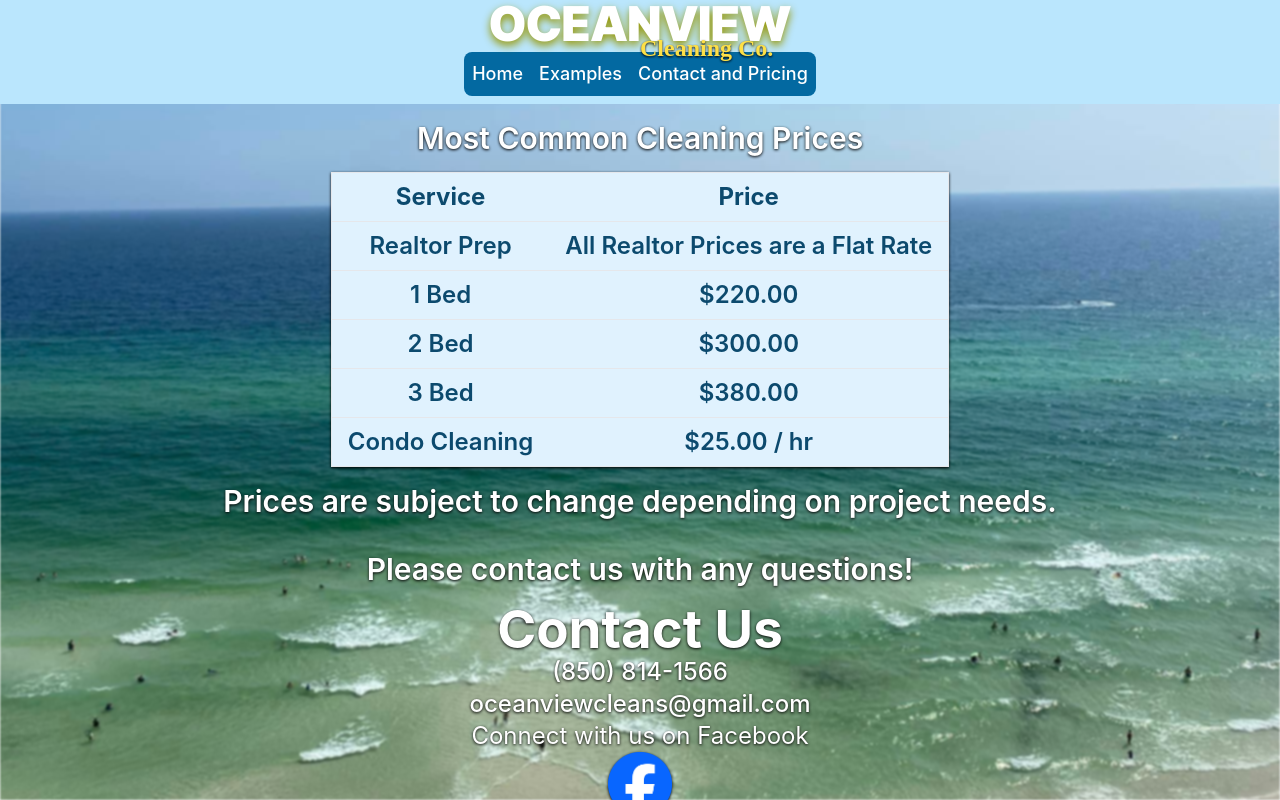
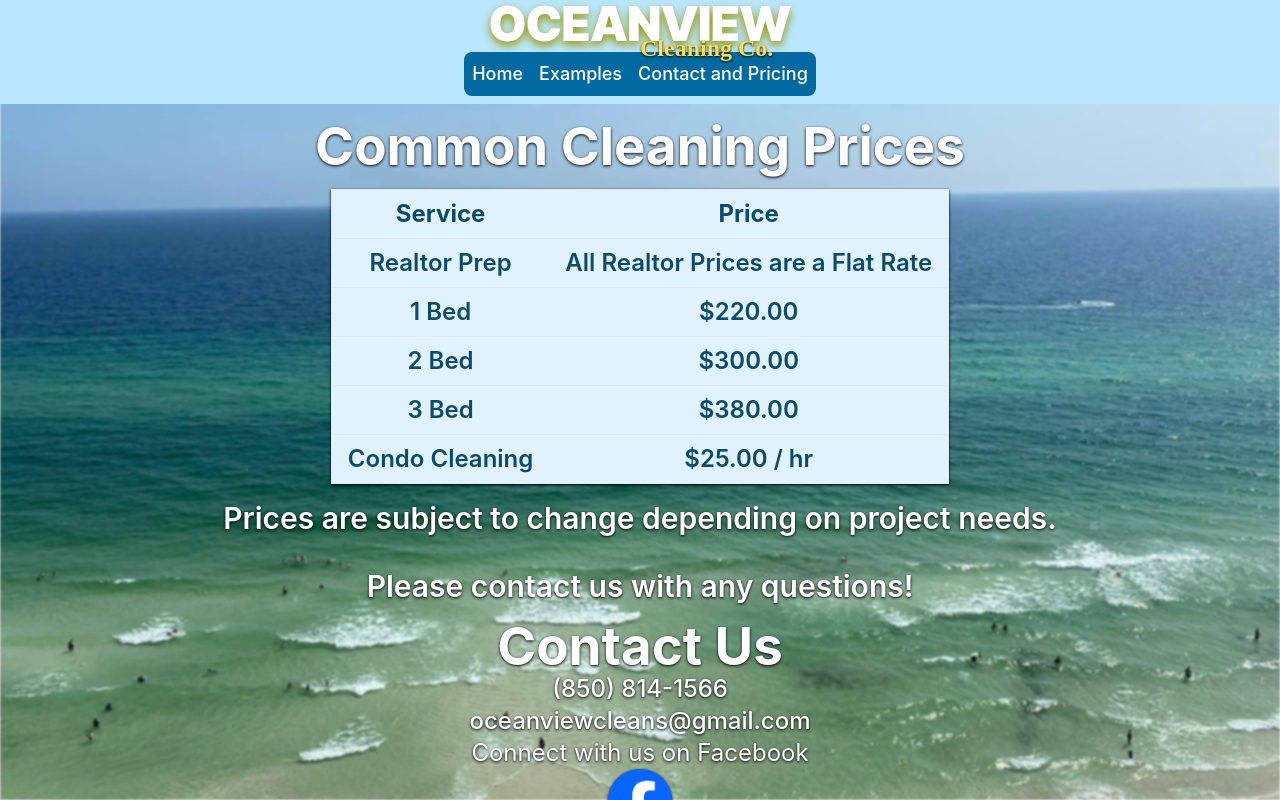
Before and after one commit to frenzie24/oceanviewcleaning, a React (Vite) app in the folder oceanview-cleaning/: page /PricesAndContact in a window 1280 px wide. Built offline with nearby package versions, Linux system fonts and the light colour scheme; a web font is replaced by a local one.

Commit message:
adjusted headings throughout views, adjusted spacing on examples and contact and pricting views

```diff
--- a/oceanview-cleaning/src/components/About.jsx
+++ b/oceanview-cleaning/src/components/About.jsx
@@ -23,8 +23,7 @@
                     Please reach out to schedule your space to be tidied up in no time!
                 </p>
                 <p className="pt-3">Sincerely,</p>
-                <p>Jenny Lindoff</p>
-                <p>& Associates</p>
+                <p>Jenny Lindoff & Associates</p>
             </div>
         </div>
     );
--- a/oceanview-cleaning/src/components/ImageCarousel.jsx
+++ b/oceanview-cleaning/src/components/ImageCarousel.jsx
@@ -26,7 +26,7 @@
 
     <div>
 
-      <h1 className='font-semibold drop-shadow-[0_1.5px_1.5px_rgba(0,0,0,1.0)] text-center'>Take a look at our previous work</h1>
+      <h2 className='font-bold drop-shadow-[0_1.5px_1.5px_rgba(0,0,0,1.0)] text-center pb-4'>Take a look at our previous work</h2>
       <div className="flex flex-row flex-wrap jusitfy-center items-center">
         <Carousel
           swipeable={true}
--- a/oceanview-cleaning/src/views/Prices.jsx
+++ b/oceanview-cleaning/src/views/Prices.jsx
@@ -4,7 +4,7 @@
   return (
 
     <div className="w-fit overflow-x-auto flex flex-row flex-wrap justify-center items-center text-center text-2xl text-white font-semibold drop-shadow-[0_1.5px_1.5px_rgba(0,0,0,1.0)]">
-      <h2 className='w-full text-3xl font-semibold p-4'>Most Common Cleaning Prices</h2>
+      <h2 className='w-full font-bold p-4'>Common Cleaning Prices</h2>
       <table className="min-w-content bg-sky-100 border border-gray-200 text-sky-900">
         <thead>
           <tr>
```
